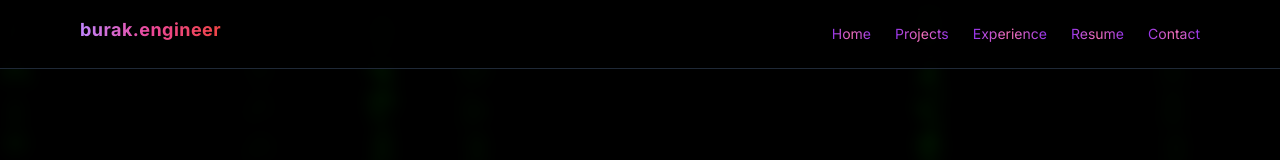
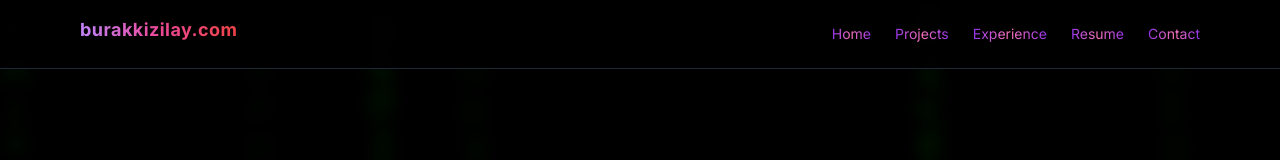
Before and after one commit to ChemieAi/portfolio, a React (Vite) app: page / in a window 1280 px wide. Shown: the top 160 px of the page. Built offline with nearby package versions, Linux system fonts and the light colour scheme.

Commit message:
domain change applied

```diff
--- a/src/components/Navbar.jsx
+++ b/src/components/Navbar.jsx
@@ -9,7 +9,7 @@ const Navbar = () => {
   return (
     <nav className="fixed top-0 left-0 w-full z-50 bg-black bg-opacity-80 backdrop-blur-md border-b border-gray-800">
       <div className="max-w-6xl mx-auto px-4 py-4 flex justify-between items-center">
-        <Link to="/" className="text-lg font-extrabold tracking-wide mb-2 bg-gradient-to-r from-purple-400 via-pink-500 to-red-500 text-transparent text-transparent bg-clip-text hover:text-white transition duration-200 transform hover:-translate-y-0.5 hover:scale-105 hover:drop-shadow-[0_0_4px_#a855f7]">burak.engineer</Link>
+        <Link to="/" className="text-lg font-extrabold tracking-wide mb-2 bg-gradient-to-r from-purple-400 via-pink-500 to-red-500 text-transparent text-transparent bg-clip-text hover:text-white transition duration-200 transform hover:-translate-y-0.5 hover:scale-105 hover:drop-shadow-[0_0_4px_#a855f7]">burakkizilay.com</Link>
 
         {/* Desktop Menu */}
         <div className="hidden md:flex gap-6 text-sm">
```
Also changed, not shown: 1 other file (tests, documents, lock files or other folders).
